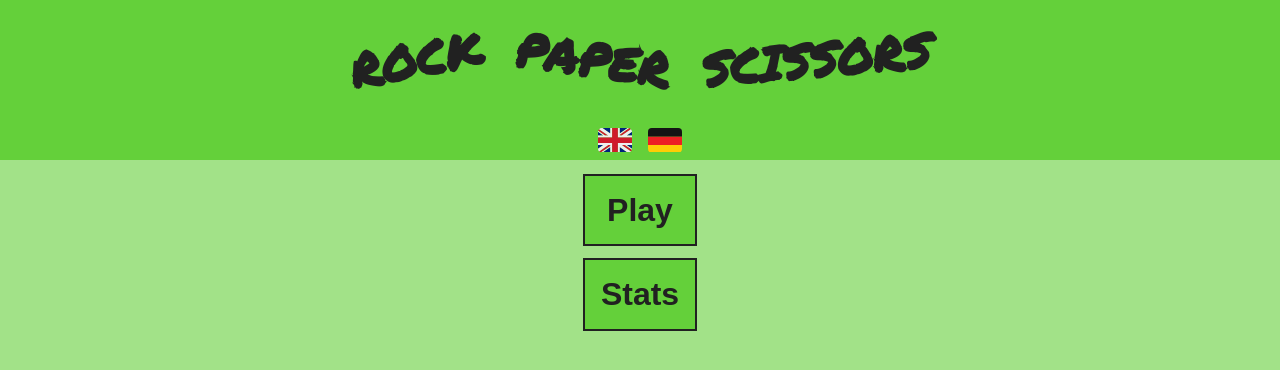
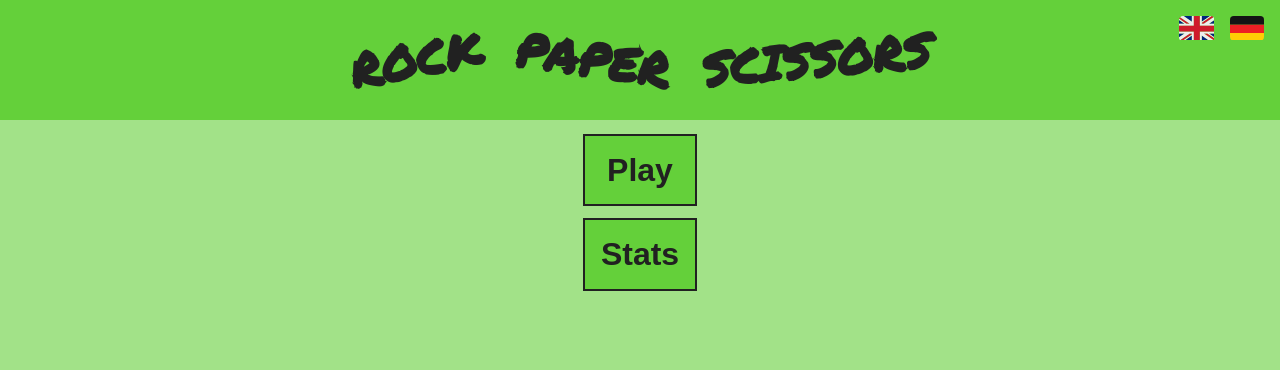
Before and after one commit to Vieraaaas/rock-paper-scissors, a Vue app: page / in a window 1280 px wide. Shown: the top 370 px of the page. Built offline with nearby package versions, Linux system fonts and the light colour scheme; a web font is replaced by a local one.

Commit message:
style: move language select to corner

```diff
--- a/src/App.vue
+++ b/src/App.vue
@@ -5,7 +5,7 @@
       <span class="paper">{{ t('header-two') }}</span>
       <span class="scissors">{{ t('header-three') }}</span>
     </h1>
-    <LanguageSwitcher />
+    <LanguageSwitcher class="langSwitcher" />
   </header>
 
   <router-view />
@@ -38,4 +38,10 @@ const { t } = useI18n()
   display: inline-block;
   transform: rotate(-5deg);
 }
+
+.langSwitcher {
+  position: absolute;
+  top: 0.5rem;
+  right: 0.5rem;
+}
 </style>
```
